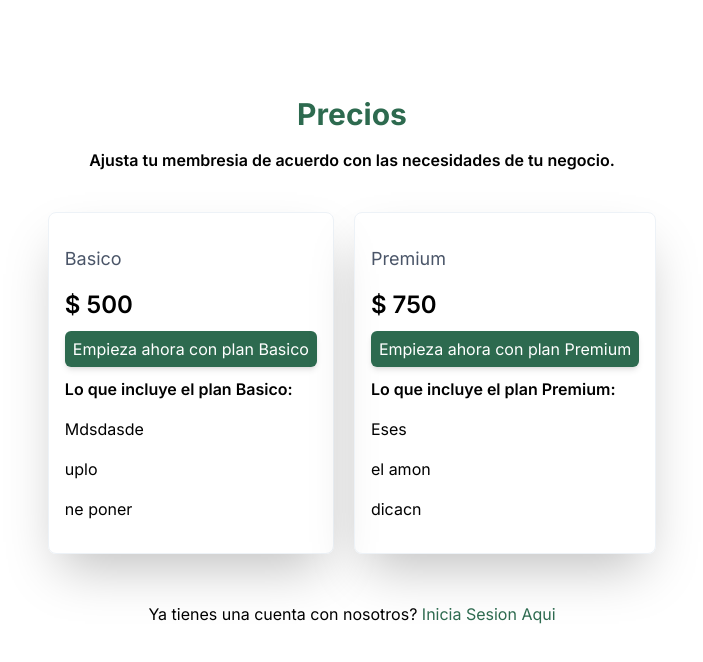
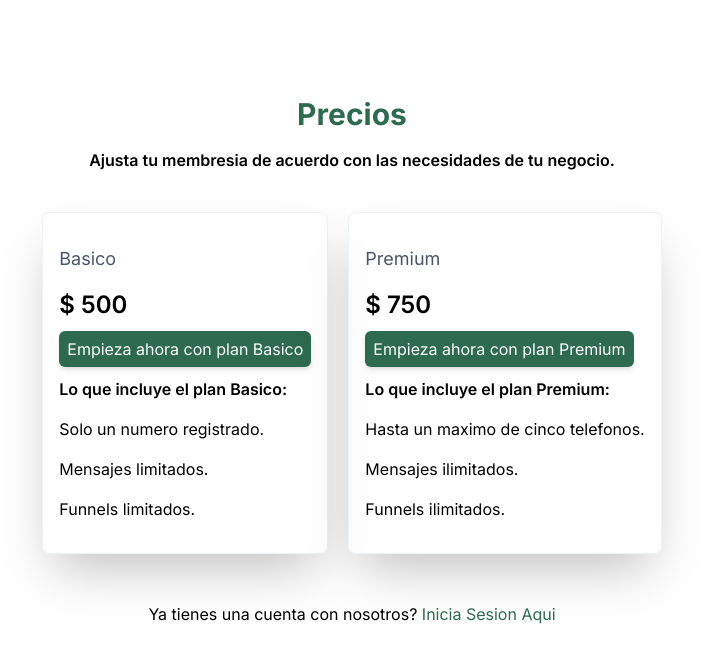
Before and after one commit to fernandogarcia2504/Autobot-frontend, a Next.js app in the folder autobot/: page /Register in a window 1280 px wide. Shown: the top 662 px of the page, without its empty margins (288-991 px from the left). Built offline with nearby package versions, Linux system fonts and the light colour scheme.

Commit message:
changed pricing card

```diff
--- a/autobot/src/components/pricingCard.tsx
+++ b/autobot/src/components/pricingCard.tsx
@@ -9,8 +9,8 @@ interface PricingCardProps {
 
 function PricingCard(props: PricingCardProps) {
 
-    const normalFeatures = ['Mdsdasde ','uplo','ne poner'];
-    const premiumFeatures = ['Eses', 'el amon','dicacn'];
+    const normalFeatures = ['Solo un numero registrado. ','Mensajes limitados.','Funnels limitados.'];
+    const premiumFeatures = ['Hasta un maximo de cinco telefonos.', 'Mensajes ilimitados.','Funnels ilimitados.'];
 
     return(
         <div className="border shadow-2xl rounded-lg">
```
